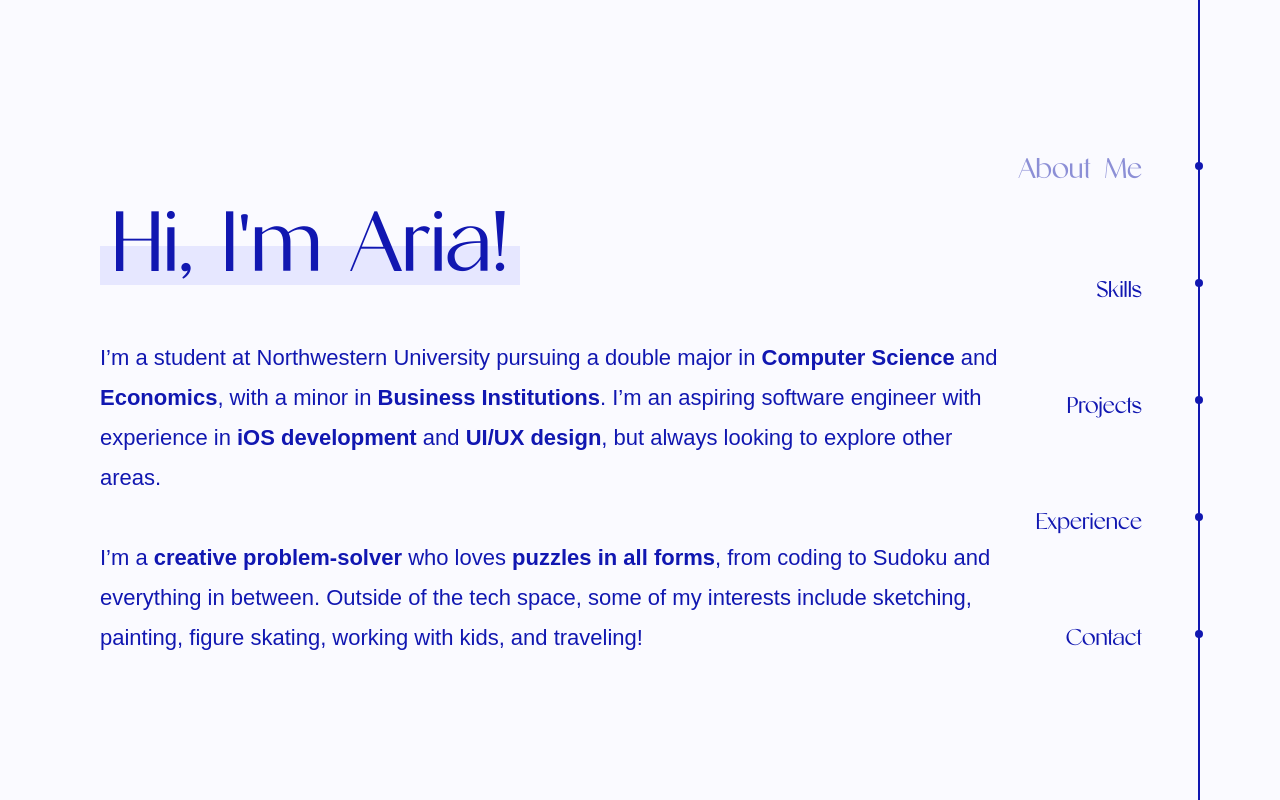
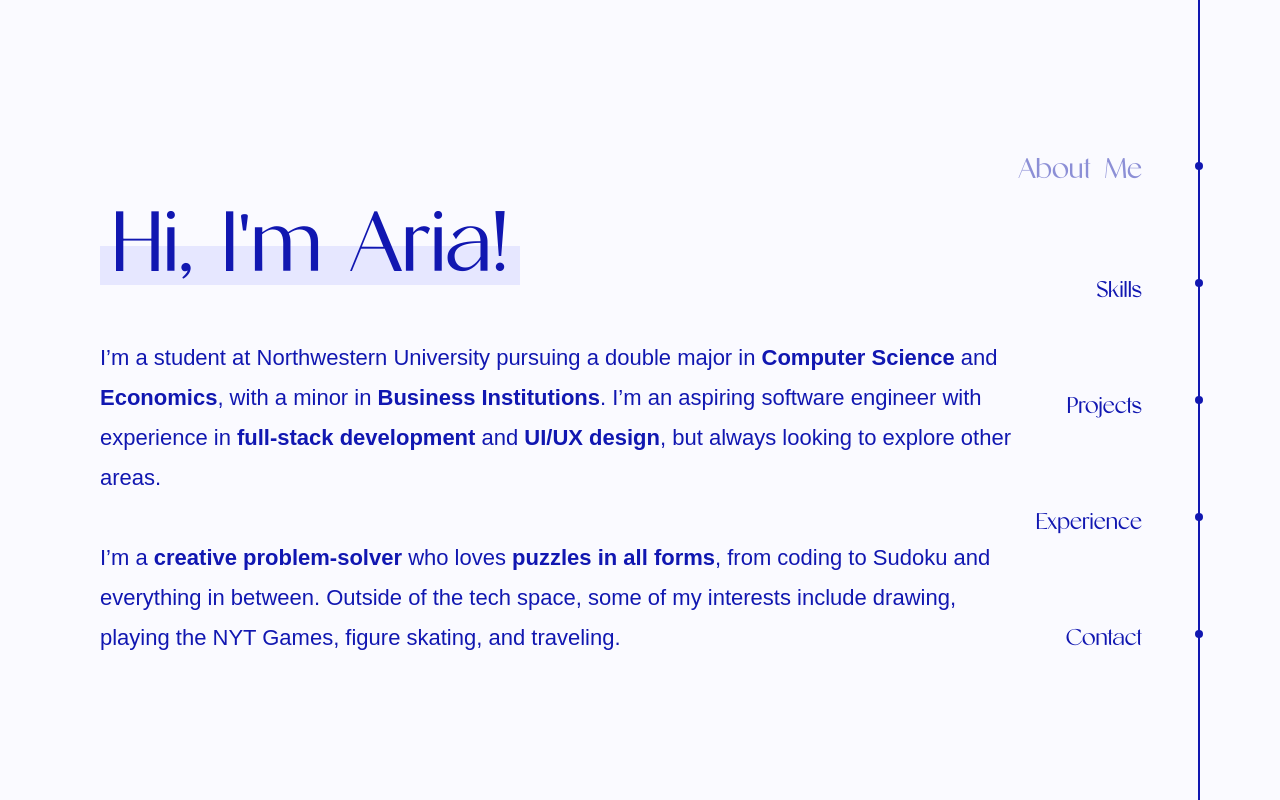
Before and after one commit to ariashi15/portfolio, a React (Create React App) app: page / in a window 1280 px wide. Shown: the top 800 px of the page. Built offline with nearby package versions, Linux system fonts and the light colour scheme; a web font is replaced by a local one.

Commit message:
updated about page

```diff
--- a/src/components/About.js
+++ b/src/components/About.js
@@ -12,17 +12,18 @@ export default function About() {
                     ))}
                 </div>
             </div>
-            <div className="w-[900px] leading-[40px] text-[22px]">
+            <div className="w-[920px] leading-[40px] text-[22px]">
                 <p>
-                    I’m a student at Northwestern University pursuing a double major
-                    in <b>Computer Science</b> and <b>Economics</b>, with a minor in <b>Business Institutions</b>.
-                    I’m an aspiring software engineer with experience in <b>iOS development</b> and <b>UI/UX design</b>,
+                    I’m a student at Northwestern University pursuing a double major in <b>Computer Science</b> and <b>Economics</b>,
+                    with a minor in <b>Business Institutions</b>.
+                    I’m an aspiring software engineer with experience in <b>full-stack development</b> and <b>UI/UX design</b>,
                     but always looking to explore other areas.
                 </p>
                 <p className="mt-[40px]">
                     I’m a <b>creative problem-solver</b> who loves <b>puzzles in all forms</b>, from coding to Sudoku
-                    and everything in between. Outside of the tech space, some of my interests include sketching,
-                    painting, figure skating, working with kids, and traveling!
+                    and everything in between. Outside of the tech space, some of my interests include drawing, playing the NYT Games,
+                    figure skating, and traveling.
+
                 </p>
             </div>
         </div>
```
